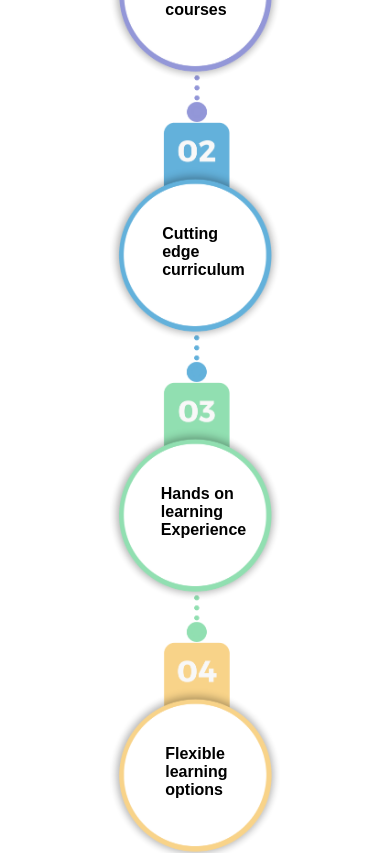
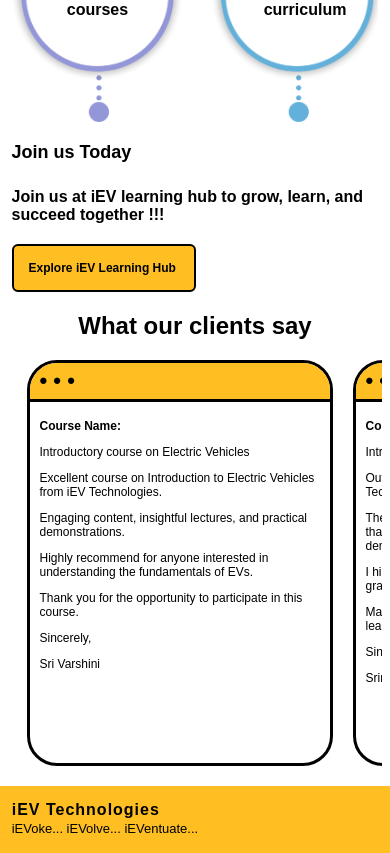
Before and after one commit to iev21/iev-frontend, an Angular app: page / in a window 390 px wide. Shown: the part 1260-2113 px from the top of the page. Built offline with nearby package versions, Linux system fonts and the light colour scheme.

Commit message:
COM : added testimonials scss

```diff
--- a/src/app/home-learning-hub/home-learning-hub.component.scss
+++ b/src/app/home-learning-hub/home-learning-hub.component.scss
@@ -141,8 +141,13 @@
             font-size: 12px;
             font-weight: 500;
             display: flex;
-            flex-direction: column;
+            flex-direction: row;
             align-items: center;
+            overflow-x: scroll;
+            .div{
+                margin-right: 30px;
+                min-width: 170px;
+            }
         }
         &__text{
             display: none;
--- a/src/app/testimonials/testimonials.component.scss
+++ b/src/app/testimonials/testimonials.component.scss
@@ -124,10 +124,10 @@
             width: 300px; /* Set width */
             min-width: 300px;
             margin-bottom: 10px; /* Add margin at the bottom */
-            min-height: 420px;
+            min-height: 400px;
             margin-right: 20px;
             .innertext{
-                font-size: 14px;
+                font-size: 12px;
             }
         }
     }
```
